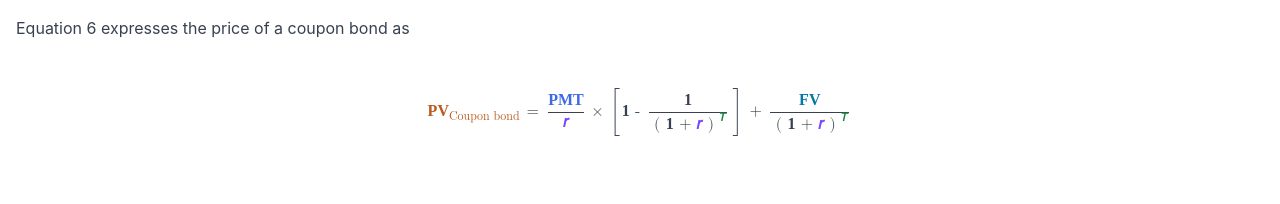
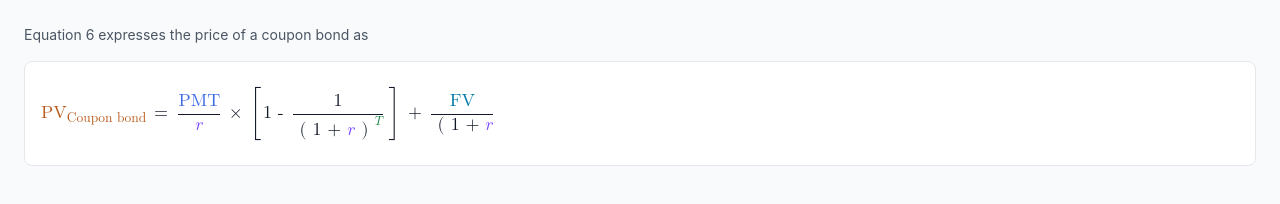
Before and after one commit to PaulReadCFA/bondequation, a plain HTML site: page index.html in a window 1280 px wide. Drawn offline with Linux system fonts and the light colour scheme.

Commit message:
brackets

```diff
--- a/index.html
+++ b/index.html
@@ -1,141 +1,143 @@
 <!DOCTYPE html>
 <html lang="en">
 <head>
-  <meta charset="UTF-8">
-  <meta name="viewport" content="width=device-width, initial-scale=1.0">
-  <title>Bond Valuation Equation</title>
+  <meta charset="UTF-8" />
+  <meta name="viewport" content="width=device-width, initial-scale=1.0" />
+  <title>Bond Valuation Equation (Static)</title>
+
   <style>
-    /* Reset and base styles */
-    * {
+    /* === Core variables (trimmed from calculator) ======================= */
+    :root {
+      /* Grays */
+      --color-gray-50: #f9fafb;
+      --color-gray-200: #e5e7eb;
+      --color-gray-600: #4b5563;
+      --color-gray-700: #374151;
+      --color-gray-800: #111827;
+
+      /* Bond-specific colors */
+      --color-orange-deep: #b95b1d;
+      --color-bond-pv: var(--color-orange-deep);
+
+      /* Math font stack (from calculator) */
+      --font-math: 'STIX Two Math', 'Cambria Math', 'Latin Modern Math', 'XITS Math',
+                   'Asana Math', 'TeX Gyre Termes Math', 'DejaVu Math TeX Gyre',
+                   'Computer Modern', serif;
+    }
+
+    /* Try to load STIX Two Math if present on system (same as calculator) */
+    @font-face {
+      font-family: 'STIX Two Math';
+      src: local('STIX Two Math'), local('STIXTwoMath-Regular');
+      font-weight: normal;
+      font-style: normal;
+      font-display: swap;
+    }
+
+    /* === Base layout (aligned with calculator) ========================= */
+    *,
+    *::before,
+    *::after {
       margin: 0;
       padding: 0;
       box-sizing: border-box;
     }
 
-    body {
-      font-family: -apple-system, BlinkMacSystemFont, "Segoe UI", Roboto, "Helvetica Neue", Arial, sans-serif;
-      background: transparent;
-      padding: 1rem;
-      overflow-x: auto;
+    html {
+      font-size: 16px;
+      scroll-behavior: smooth;
     }
 
-    /* Math font stack matching calculator */
-    :root {
-      --font-math: 'STIX Two Math', 'Cambria Math', 'Latin Modern Math', 'XITS Math',
-                   'Asana Math', 'TeX Gyre Termes Math', 'DejaVu Math TeX Gyre',
-                   'Computer Modern', serif;
+    body {
+      font-family: -apple-system, BlinkMacSystemFont, 'Segoe UI', Roboto, Helvetica, Arial, sans-serif;
+      background-color: var(--color-gray-50);
+      color: var(--color-gray-800);
+      line-height: 1.5;
+      padding: 1.5rem;
+      min-height: 100vh;
+      font-size: clamp(0.875rem, 1vw + 0.5rem, 1rem);
     }
 
-    /* Equation container styles - simple card */
-    .equation-container {
-      background: transparent;
-      border: none;
-      padding: 1.5rem;
-      margin: 0 auto;
-      display: flex;
-      justify-content: center;
-      align-items: center;
-      min-height: 100px;
+    /* === Equation intro text =========================================== */
+    .equation-intro {
+      font-size: 0.875rem;
+      color: var(--color-gray-600);
+      margin-bottom: 1rem;
+      text-align: left;
     }
 
-    /* MathML styling - matches calculator */
+    /* === Equation container (from bond calculator) ===================== */
+    .equation-container {
+      padding: 1rem;
+      margin: 0.75rem 0;
+      background: #ffffff;
+      border: 1px solid var(--color-gray-200);
+      border-radius: 0.5rem;
+      overflow-x: auto;
+      overflow-y: hidden;
+      max-width: 100%;
+      -webkit-overflow-scrolling: touch;
+      container-type: inline-size;
+      container-name: equation;
+    }
+
+    /* === MathML styling (from calculator) ============================== */
     math {
       font-family: var(--font-math);
-      font-size: 1rem;
+      font-size: 1.125rem;
       font-weight: 600;
-      color: #374151;
+      color: var(--color-gray-800);
+      margin: 0.5rem 0;
       display: inline-block;
-      padding: 0.5rem;
     }
 
-    /* Bracket operators */
+    /* Subscript text under PV label */
+    math msub mtext {
+      font-size: 0.75em;
+      color: var(--color-bond-pv);
+    }
+
+    /* Fractions and operators spacing */
+    math mfrac {
+      margin: 0 0.2em;
+    }
+
     math mo {
       margin: 0 0.1em;
     }
 
-    /* Fractions */
-    math mfrac {
-      margin: 0 0.2em;
+    .denominator-r {
+      padding-top: 0.25em;
     }
 
-    /* Subscript text */
-    math msub mtext {
-      font-size: 0.75em;
+    /* Responsive tweaks for smaller screens (mirroring calculator) */
+    @media (max-width: 768px) {
+      .equation-container math {
+        font-size: 0.95em;
+      }
+      .equation-container {
+        padding: 0.75rem;
+      }
     }
 
-    /* Ensure proper spacing and sizing */
-    mfrac {
-      margin: 0 0.25rem;
-    }
-
-    /* IMPORTANT FIX:
-       Only mi and mn get Times New Roman.
-       mo is removed so brackets remain stretchy. */
-    mi, mn {
-      font-family: "Times New Roman", Times, serif;
-    }
-
-    /* Color variables matching calculator */
-    mi[mathcolor="#b95b1d"],
-    mtext[mathcolor="#b95b1d"] {
-      color: #b95b1d;
-    }
-
-    mi[mathcolor="#3c6ae5"] {
-      color: #3c6ae5;
-    }
-
-    mi[mathcolor="#7a46ff"] {
-      color: #7a46ff;
-    }
-
-    mi[mathcolor="#15803d"] {
-      color: #15803d;
-    }
-
-    mi[mathcolor="#0079a6"] {
-      color: #0079a6;
-    }
-
-    /* Intro text styling */
-    .equation-intro {
-      text-align: left;
-      font-size: 1rem;
-      color: #374151;
-      margin-bottom: 1rem;
-      line-height: 1.5;
-    }
-
-    /* Responsive adjustments */
-    @media (max-width: 768px) {
+    @media (max-width: 640px) {
+      .equation-container math {
+        font-size: 0.85em;
+      }
       .equation-container {
-        padding: 1rem;
-      }
-
-      math {
-        font-size: 1rem;
-      }
-
-      .equation-intro {
-        font-size: 0.9375rem;
+        padding: 0.5rem;
       }
     }
 
     @media (max-width: 480px) {
       body {
-        padding: 0.5rem;
+        padding: 1rem;
       }
-
+      .equation-container math {
+        font-size: 0.75em;
+      }
       .equation-container {
-        padding: 0.75rem;
-      }
-
-      math {
-        font-size: 0.875rem;
-      }
-
-      .equation-intro {
-        font-size: 0.875rem;
+        padding: 0.25rem;
       }
     }
   </style>
@@ -163,9 +165,7 @@
 
         <mo>×</mo>
 
-        <!-- STRETCHY BRACKETS WORK NOW -->
         <mo fence="true" stretchy="true" symmetric="true">[</mo>
-
         <mrow>
           <mn>1</mn>
           <mo>-</mo>
@@ -173,13 +173,16 @@
             <mn>1</mn>
             <msup>
               <mrow>
-                <mo>(</mo><mn>1</mn><mo>+</mo><mi mathcolor="#7a46ff">r</mi><mo>)</mo>
+                <mo>(</mo>
+                <mn>1</mn>
+                <mo>+</mo>
+                <mi mathcolor="#7a46ff">r</mi>
+                <mo>)</mo>
               </mrow>
               <mi mathcolor="#15803d">T</mi>
             </msup>
           </mfrac>
         </mrow>
-
         <mo fence="true" stretchy="true" symmetric="true">]</mo>
 
         <mo>+</mo>
@@ -188,13 +191,7 @@
           <mi mathcolor="#0079a6" mathvariant="bold">FV</mi>
           <msup>
             <mrow>
-              <mo>(</mo><mn>1</mn><mo>+</mo><mi mathcolor="#7a46ff">r</mi><mo>)</mo>
-            </mrow>
-            <mi mathcolor="#15803d">T</mi>
-          </msup>
-        </mfrac>
-      </mrow>
-    </math>
-  </div>
-</body>
-</html>
+              <mo>(</mo>
+              <mn>1</mn>
+              <mo>+</mo>
+              <mi mathcolor="#7a46ff">r</mi>
```
